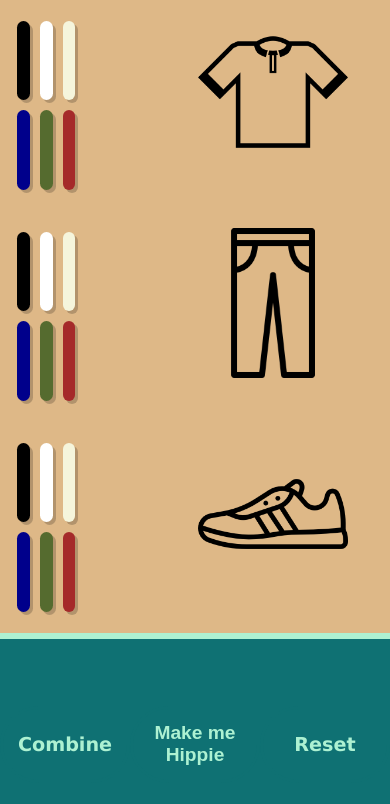
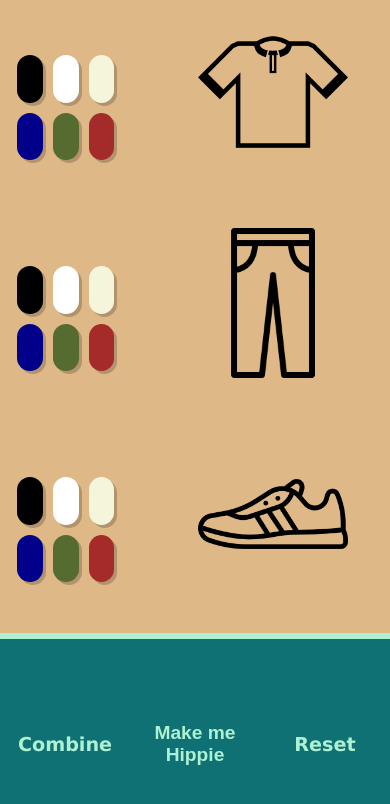
Before and after one commit to JoseMGarcia34/Colorizeme, a plain HTML site: page index.html in a window 390 px wide. Drawn offline with Linux system fonts and the light colour scheme.

Commit message:
Add files via upload

```diff
--- a/style.css
+++ b/style.css
@@ -155,3 +155,15 @@
       padding-right: 5vh;
       padding-top: 2vh;
     }
+
+@media (max-width: 600px) {
+
+    .wrapper {
+        display: grid;
+        grid-template-columns: repeat(3, 1fr);
+        grid-gap: 10px;
+        width: 25%;
+        height: 50%;
+        padding-left: 2vh;
+        padding-top: 6.5vh;
+      }
```
